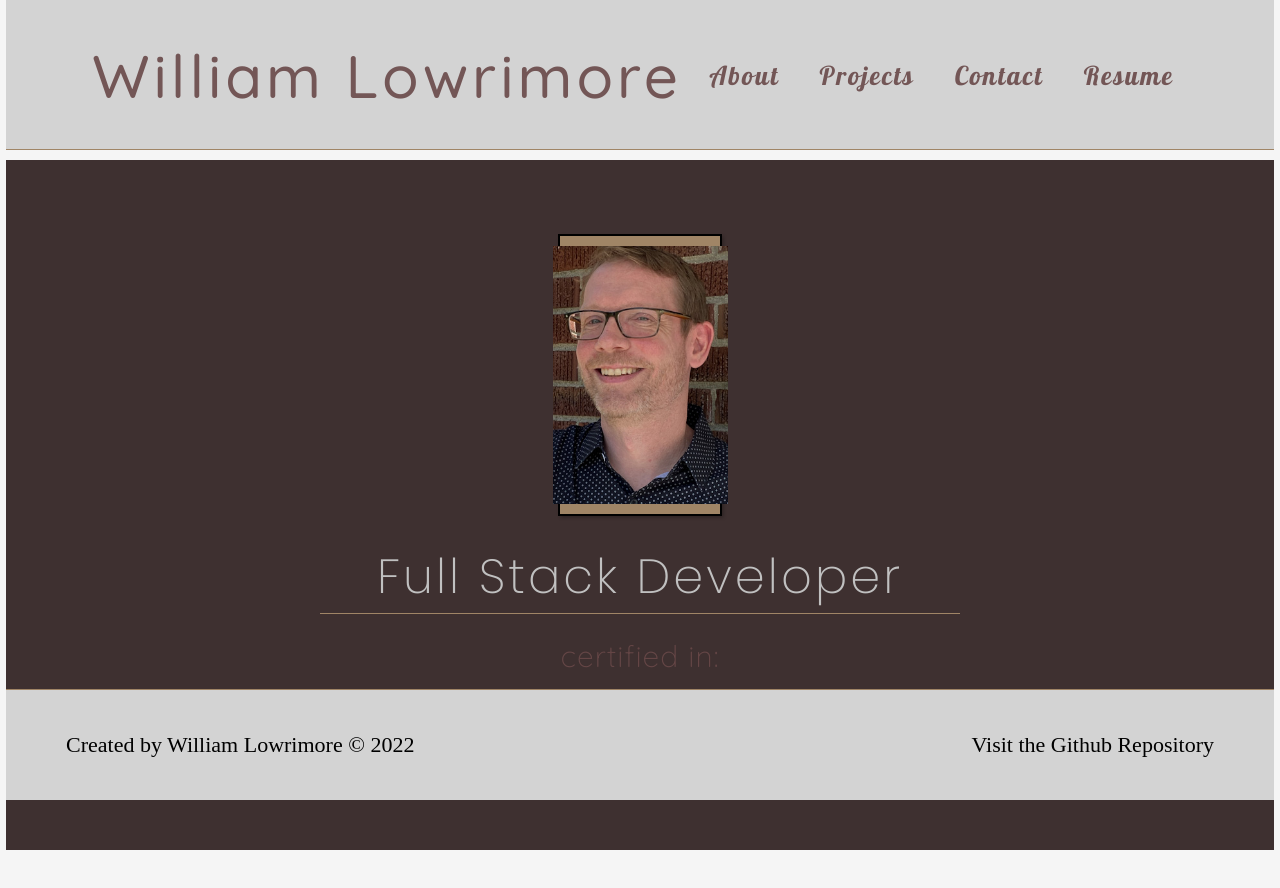
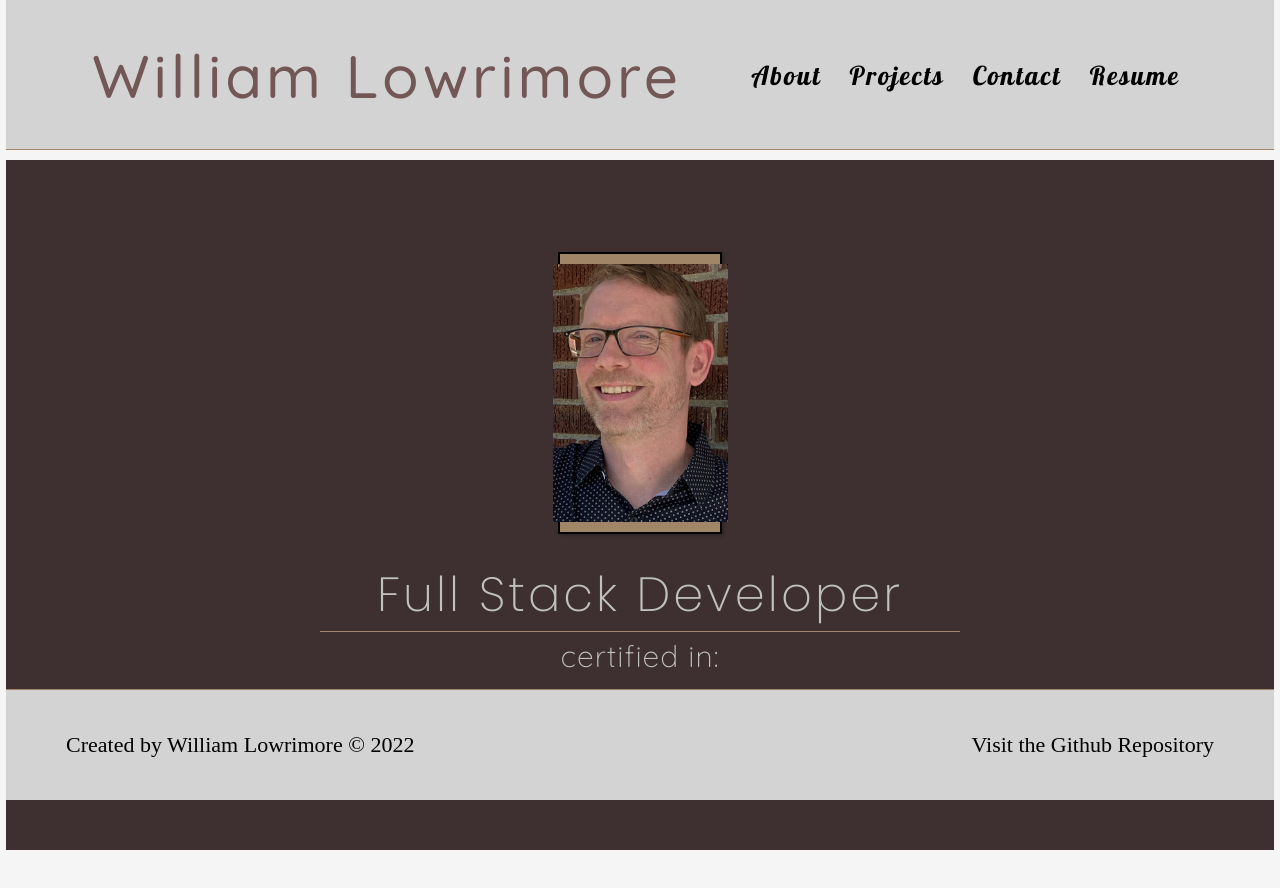
Before and after one commit to wlowrimore/Lowrimore_William_portfolio-2022, a React (Create React App) app: page / in a window 1280 px wide. Shown: the top 888 px of the page. Built offline with nearby package versions, Linux system fonts and the light colour scheme.

Commit message:
changes syntax header h4 to deploy correctly(test) part 2

```diff
--- a/src/index.css
+++ b/src/index.css
@@ -49,7 +49,7 @@ header {
   position: sticky; top: 0;
 }
 
-.header h4, span {
+.header h4 {
   font-family: "Quicksand", serif;
   font-size: 60px;
   font-weight: 500;
@@ -61,7 +61,7 @@ header {
   cursor: pointer;
 }
 
-.header h4:hover, span:hover {
+.header h4:hover {
   opacity: 70%;
 }
 
```
